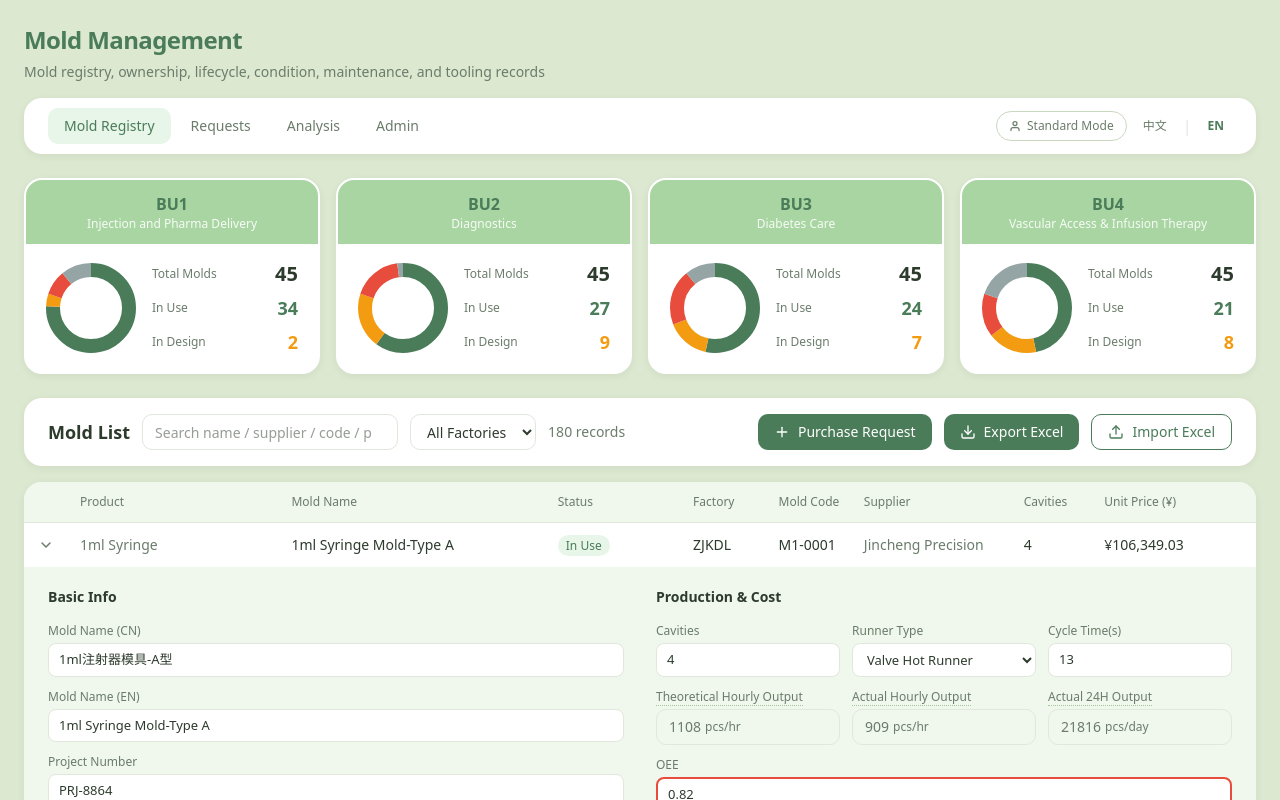
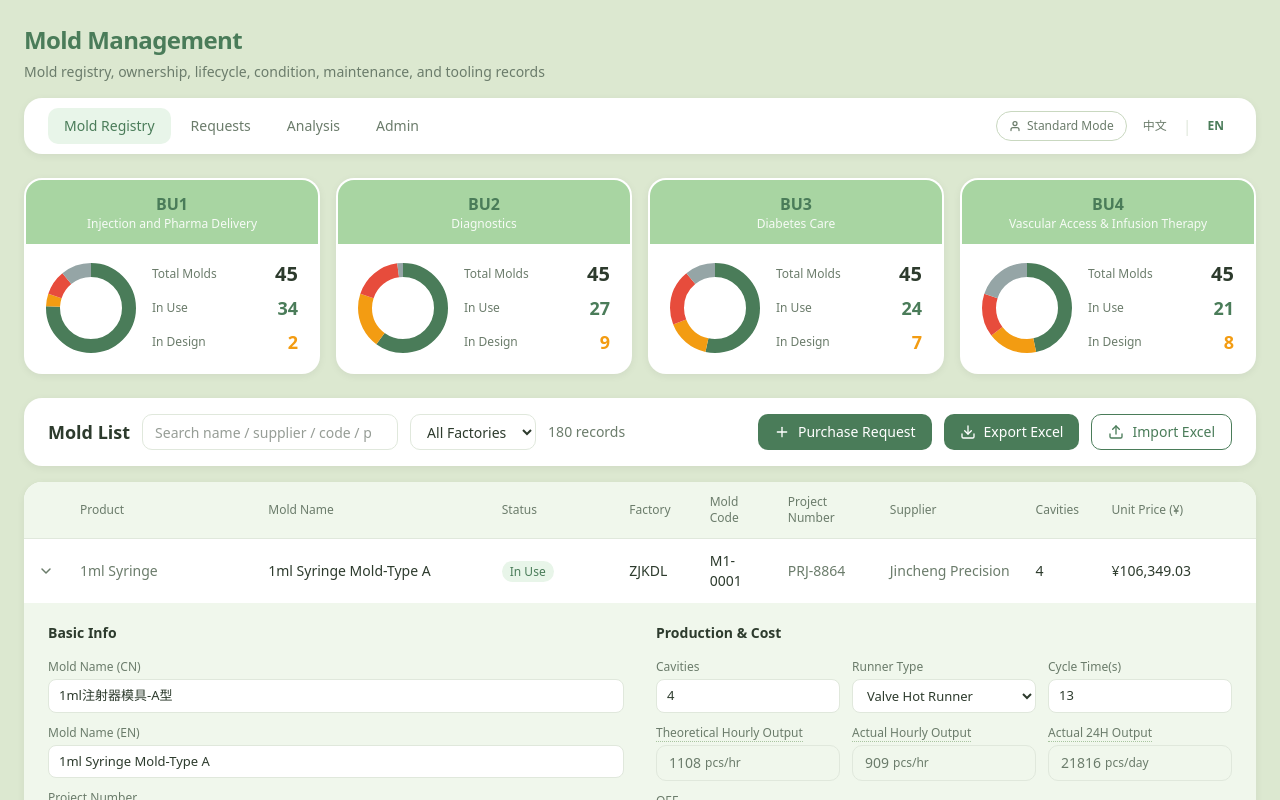
Before and after one commit to erikzhuang-dev/ubzhuangs-robot, a Next.js app: page / in a window 1280 px wide. Both pictures are taken after a click on the element 640 px from the left and 561 px from the top of the page. Shown: the top 800 px of the page. Built offline with nearby package versions, Linux system fonts and the light colour scheme.

Commit message:
feat(table): 模具列表增加项目编号列，申请审批表格增加购买原因列（自动换行）
Coze-Commit-Type: user
Coze-User-ID: 1743168901482536
Coze-Conversation-ID: 12897442

```diff
--- a/src/app/page.tsx
+++ b/src/app/page.tsx
@@ -1607,6 +1607,7 @@ export default function Home() {
                 <th className="px-3 py-3 text-left text-xs font-medium" style={{ color: '#6b7c6b' }}>{t.status}</th>
                 <th className="px-3 py-3 text-left text-xs font-medium" style={{ color: '#6b7c6b' }}>{t.factory}</th>
                 <th className="px-3 py-3 text-left text-xs font-medium" style={{ color: '#6b7c6b' }}>{t.code}</th>
+                <th className="px-3 py-3 text-left text-xs font-medium" style={{ color: '#6b7c6b' }}>{t.projectNumber}</th>
                 <th className="px-3 py-3 text-left text-xs font-medium" style={{ color: '#6b7c6b' }}>{t.supplier}</th>
                 <th className="px-3 py-3 text-left text-xs font-medium" style={{ color: '#6b7c6b' }}>{t.cavities}</th>
                 <th className="px-3 py-3 text-left text-xs font-medium" style={{ color: '#6b7c6b' }}>{t.unitPrice}</th>
@@ -2325,6 +2326,9 @@ function MoldRow({
           {mold.code}
         </td>
         <td className="px-3 py-3 text-sm" style={{ color: '#6b7c6b' }}>
+          {mold.projectNumber || '-'}
+        </td>
+        <td className="px-3 py-3 text-sm" style={{ color: '#6b7c6b' }}>
           {lang === 'en' ? (mold.supplierEn || mold.supplier) : mold.supplier}
         </td>
         <td className="px-3 py-3 text-sm" style={{ color: '#2d3b2d' }}>
@@ -2347,7 +2351,7 @@ function MoldRow({
       {/* Expanded detail */}
       {isExpanded && (
         <tr>
-          <td colSpan={10} className="p-0">
+          <td colSpan={11} className="p-0">
             <div className="px-6 py-5" style={{ backgroundColor: '#f0f7ec' }}>
               {renderPendingBanner}
               <div className="grid grid-cols-2 gap-8">
@@ -3484,6 +3488,7 @@ function RequestBoard({
     colNo: zh ? '单号' : 'Req. No.',
     colType: zh ? '类型' : 'Type',
     colTarget: zh ? '目标' : 'Target',
+    colReason: zh ? '购买原因' : 'Purchase Reason',
     colApplicant: zh ? '申请人' : 'Applicant',
     colStatus: zh ? '状态' : 'Status',
     colTime: zh ? '提交时间' : 'Submitted',
@@ -3652,7 +3657,7 @@ function RequestBoard({
           <table className="w-full text-sm">
             <thead>
               <tr className="border-b" style={{ borderColor: '#e0e8dc', backgroundColor: '#f7faf5' }}>
-                {[L.colNo, L.colType, L.colTarget, L.colApplicant, L.colStatus, L.colTime, L.colActions].map((h, i) => (
+                {[L.colNo, L.colType, L.colTarget, L.colReason, L.colApplicant, L.colStatus, L.colTime, L.colActions].map((h, i) => (
                   <th key={i} className="px-4 py-3 text-left text-xs font-semibold" style={{ color: '#6b7c6b' }}>
                     {h}
                   </th>
@@ -3668,6 +3673,12 @@ function RequestBoard({
                   <td className="px-4 py-3">{typeBadge(r.type)}</td>
                   <td className="max-w-[260px] truncate px-4 py-3" style={{ color: '#2d3b2d' }}>
                     {targetText(r)}
+                  </td>
+                  <td
+                    className="max-w-[280px] whitespace-normal break-words px-4 py-3 text-sm leading-snug"
+                    style={{ color: '#2d3b2d' }}
+                  >
+                    {r.reason || '-'}
                   </td>
                   <td className="px-4 py-3" style={{ color: '#2d3b2d' }}>
                     {r.applicant}
```
Also changed, not shown: assets/image_20260914092905732.png (added), assets/image_20260914092925486.png (added).
